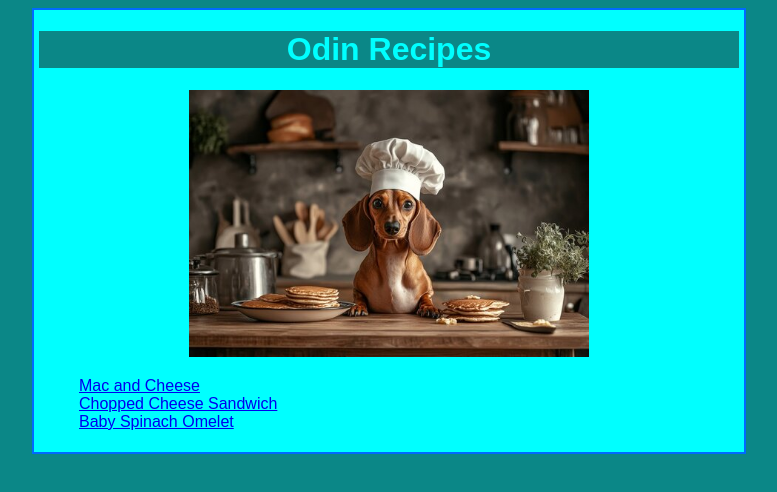
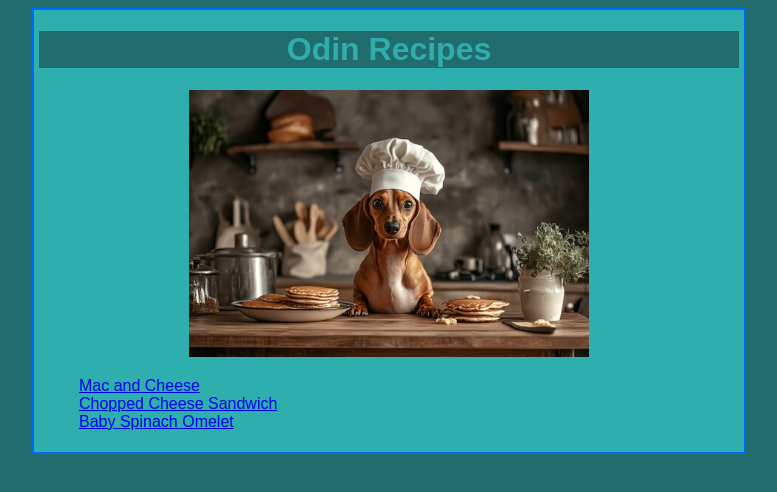
Before and after one commit to WillWall916/odin-recipes, a plain HTML site: page index.html in a window 1280 px wide. Shown: the whole page, without its empty margins (251-1028 px from the left). Drawn offline with Linux system fonts and the light colour scheme.

Commit message:
tweaked colors for readability

```diff
--- a/styles.css
+++ b/styles.css
@@ -1,12 +1,12 @@
 body {
     font-family: Verana, sans-serif;
-    background-color: rgb(11, 135, 135);
+    background-color: rgb(33, 108, 108);
 }
 
 .recipe-title,
 #main-header {
-    color:aqua;
-    background-color:rgb(11, 135, 135);
+    color:rgb(47, 174, 174);
+    background-color:rgb(33, 108, 108);
 }
 
 .recipe-card,
@@ -16,7 +16,7 @@ body {
     margin-left: auto;
     margin-right: auto;
     border-color: rgb(0, 106, 255);
-    background-color: aqua;
+    background-color: rgb(47, 174, 174);
     padding-left: 5px;
     padding-bottom: 5px;
     padding-right: 5px;
```
